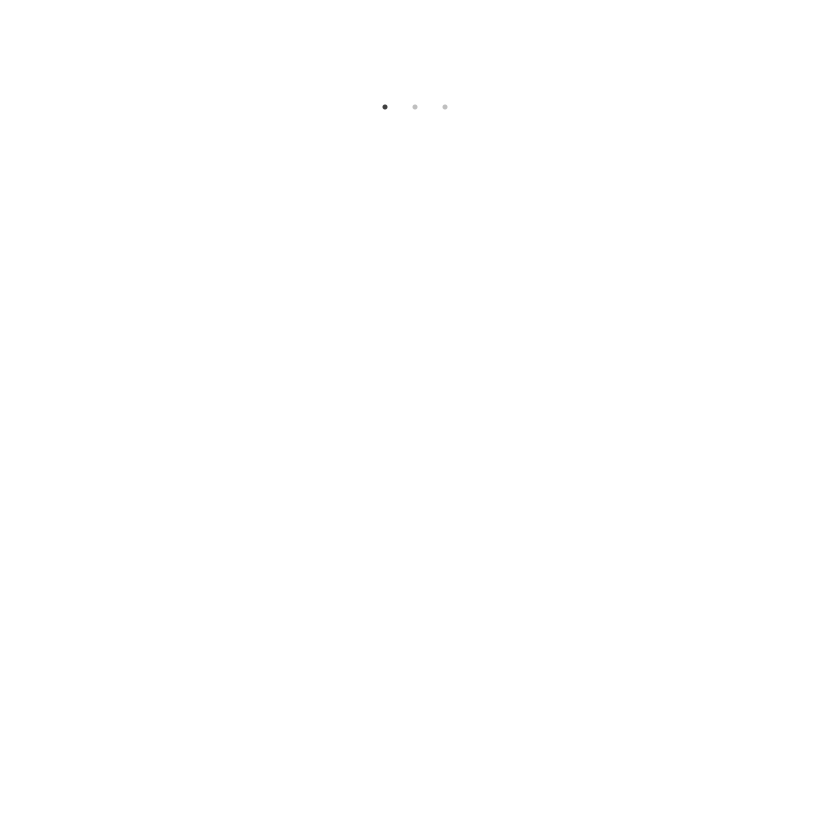
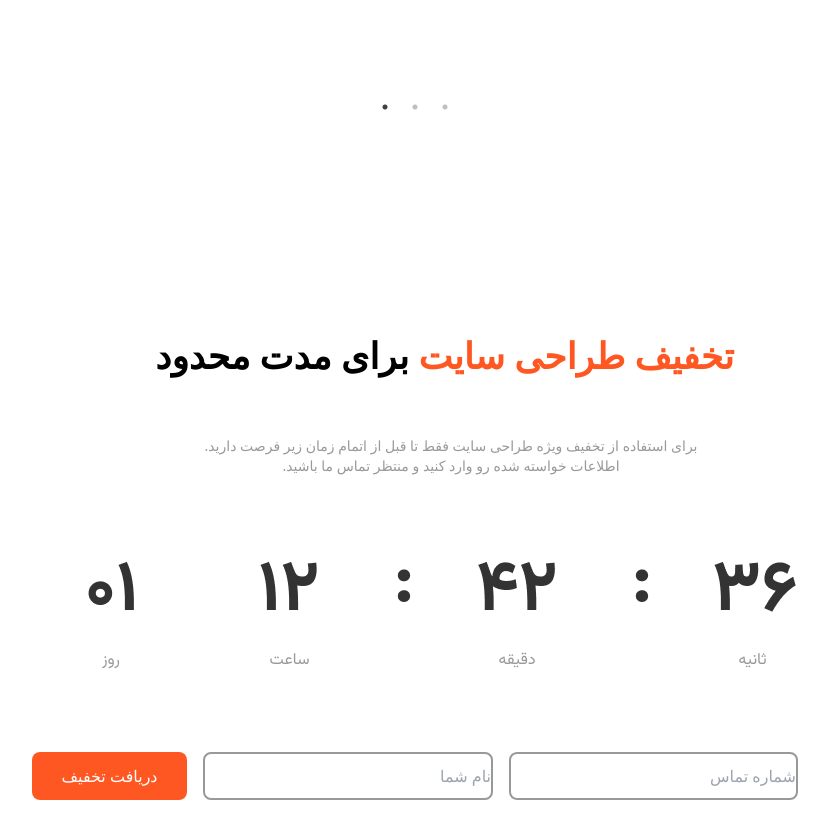
Before and after one commit to Mohmdparsa/digital-marketing, a React (Create React App) app: page / in a window 1280 px wide. Shown: the part 2340-3178 px from the top of the page, without its empty margins (250-1079 px from the left). Before the commit the page ends 2457 px from the top, so only its background shows below. Built offline with nearby package versions, Linux system fonts and the light colour scheme.

Commit message:
chore(Main.jsx): import OfferSection component

```diff
--- a/src/components/Main.jsx
+++ b/src/components/Main.jsx
@@ -5,6 +5,7 @@ import TeamImage from "./TeamImage"
 import Description from "./Description"
 import Services from "./Services"
 import ViewCarousel from "./ViewCarousel"
+import OfferSection from "./OfferSection"
 const Main = () => {
   return (
     <>
@@ -16,6 +17,7 @@ const Main = () => {
         <Description/>
         <Services/>
         <ViewCarousel/>
+        <OfferSection/>
 
       </div>
     </>
```
